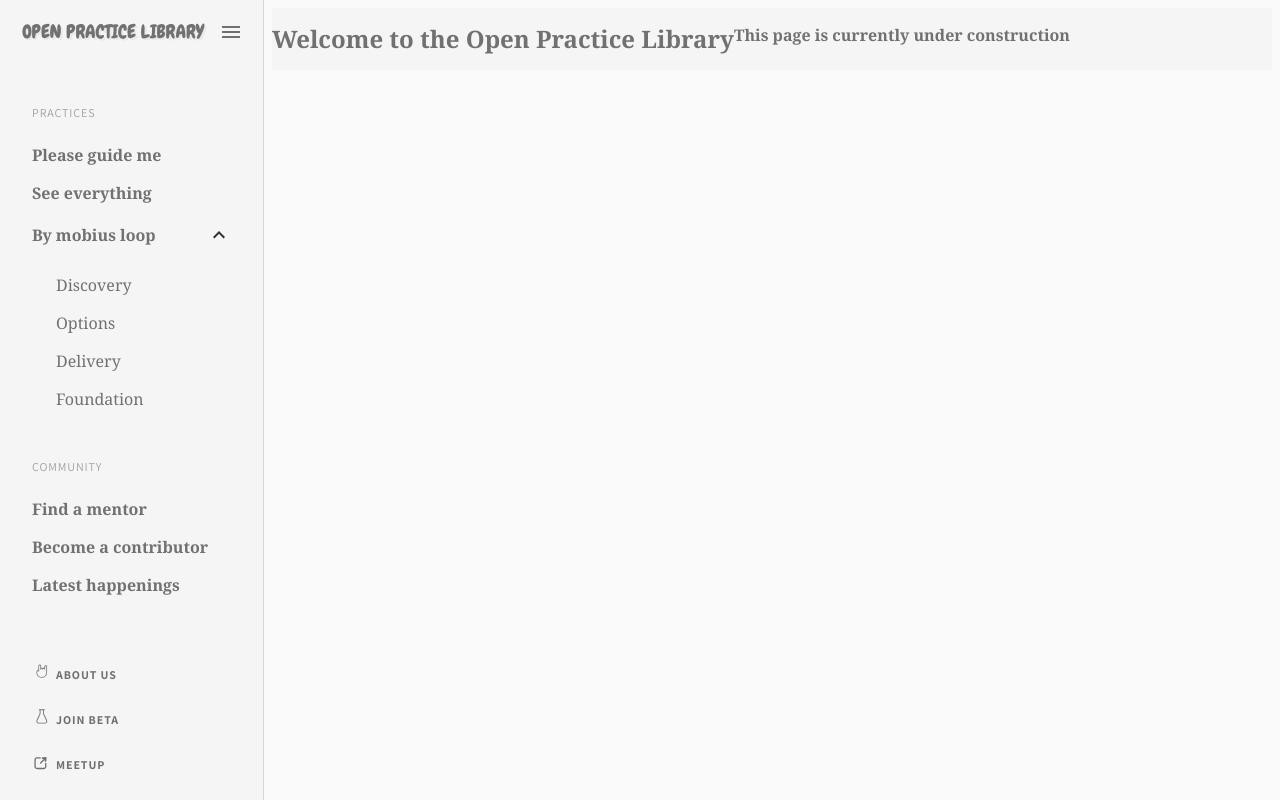
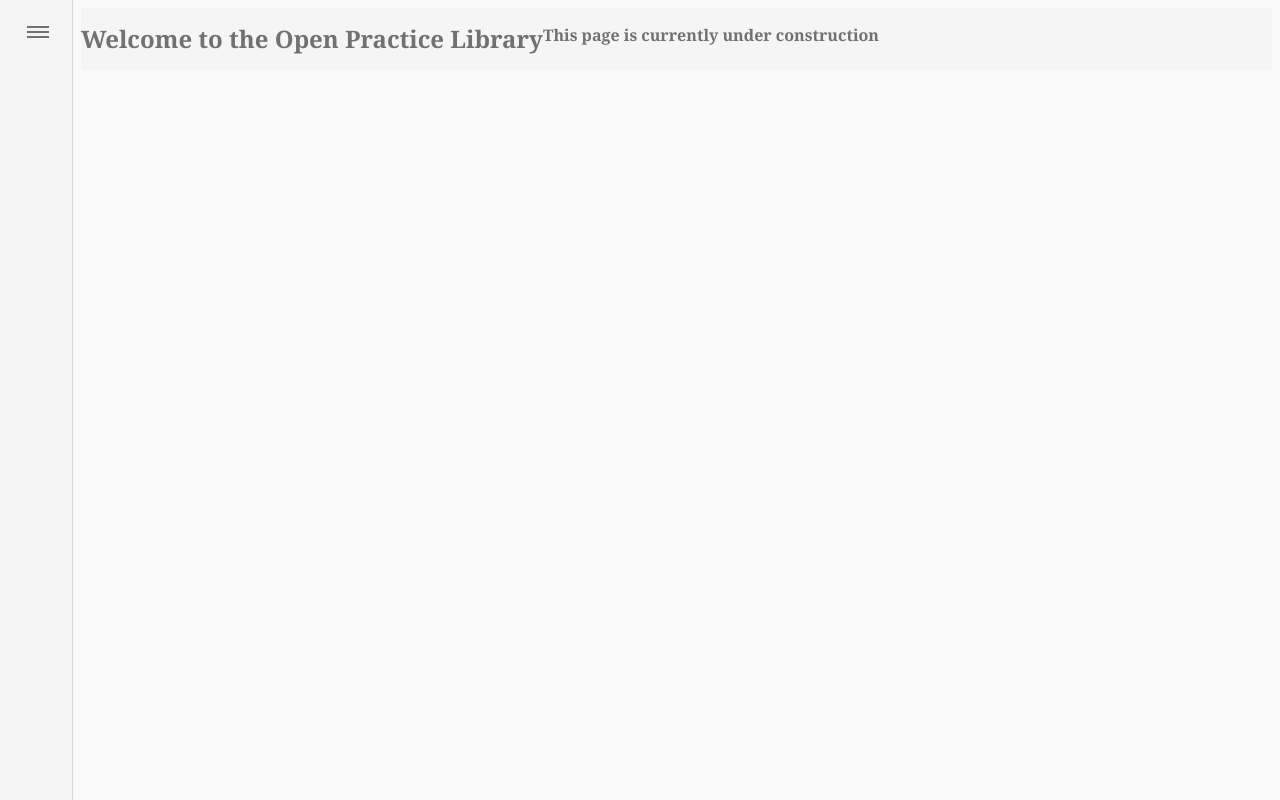
Before and after one commit to openpracticelibrary/opl-fe, a React (Create React App) app: page / in a window 1280 px wide. Built offline with nearby package versions, Linux system fonts and the light colour scheme; no server answers.

Commit message:
gave margin to button so image was hidden.

```diff
--- a/src/components/shared/Drawer/index.js
+++ b/src/components/shared/Drawer/index.js
@@ -16,6 +16,9 @@ const drawerWidth = "16.5rem";
 const useStyles = makeStyles((theme) => ({
   root: {
     display: "flex",
+  },
+  paddedHamburger: {
+    marginLeft: 20,
   },
   box: {
     zIndex: theme.zIndex.drawer + 1,
@@ -75,7 +78,7 @@ const useStyles = makeStyles((theme) => ({
 
 export default function OPLDrawer(props) {
   const classes = useStyles();
-  const [open, setOpen] = React.useState(true);
+  const [open, setOpen] = React.useState(false);
 
   const handleDrawerOpen = () => {
     setOpen(true);
@@ -128,7 +131,10 @@ export default function OPLDrawer(props) {
             src={oplLogo}
             alt="labs"
           />
-          <IconButton onClick={handleDrawerClose}>
+          <IconButton
+            onClick={handleDrawerClose}
+            className={clsx(classes.paddedHamburger)}
+          >
             <MenuIcon />
           </IconButton>
         </div>
```
